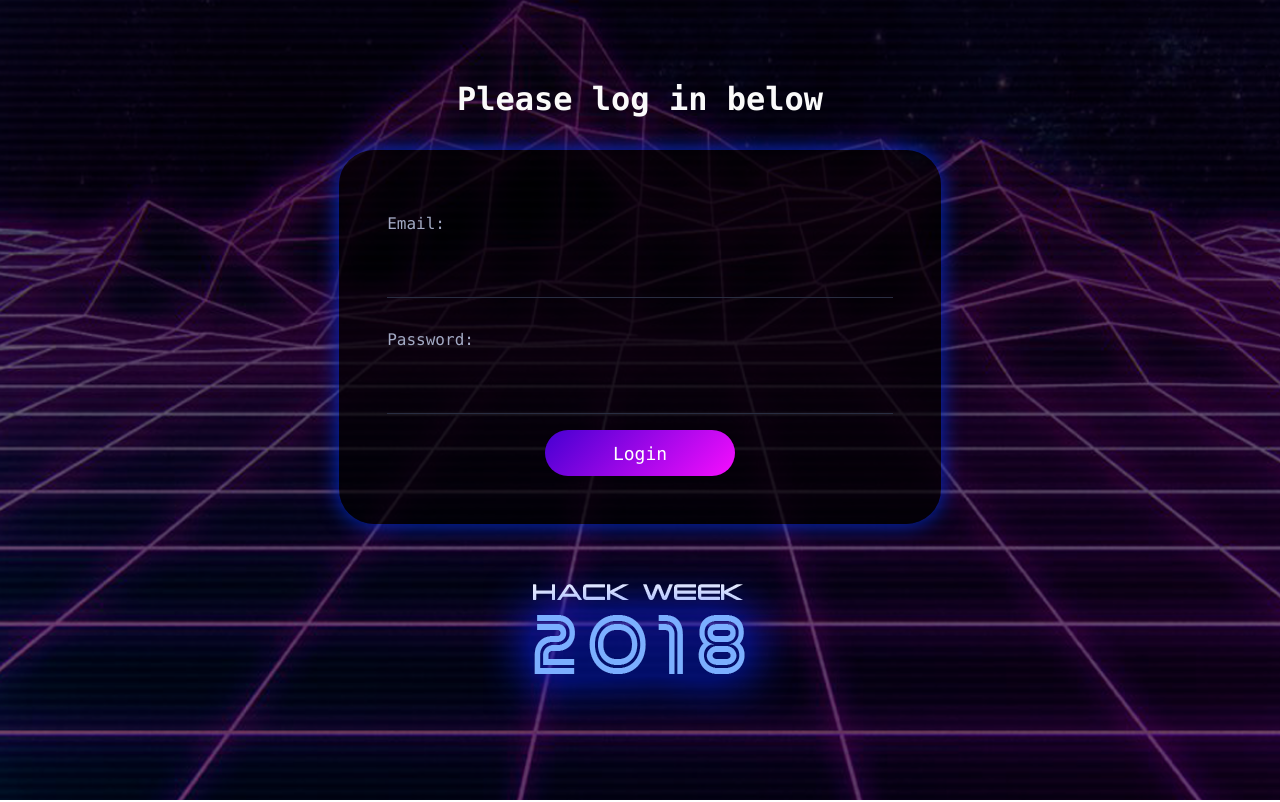
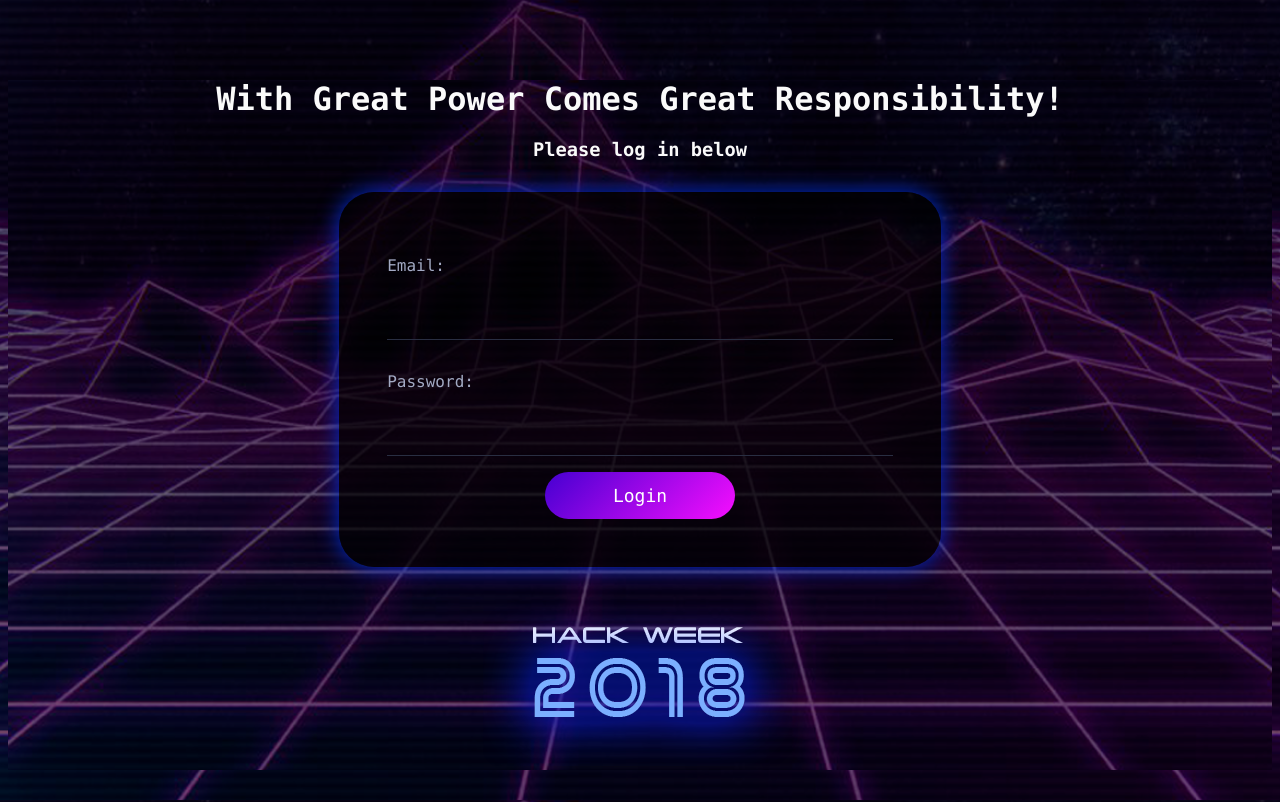
Before and after one commit to versionone/office-quest, an Angular app in the folder admin/: page /admin in a window 1280 px wide. Built offline with nearby package versions, Linux system fonts and the light colour scheme.

Commit message:
Better language for approvals page

```diff
--- a/admin/src/app/login/login.component.html
+++ b/admin/src/app/login/login.component.html
@@ -1,5 +1,6 @@
-<div class="container">
-  <h1>Please log in below</h1>
+<div>
+  <h1>With Great Power Comes Great Responsibility!</h1>
+  <h3>Please log in below</h3>
   <div class="entryForm">
     <div class="field">
       <label>Email:
--- a/admin/src/styles.css
+++ b/admin/src/styles.css
@@ -15,7 +15,7 @@ html, body {
 
 }
 
-h1 {
+h1, h3 {
   color: #fafafa;
 }
 
```
